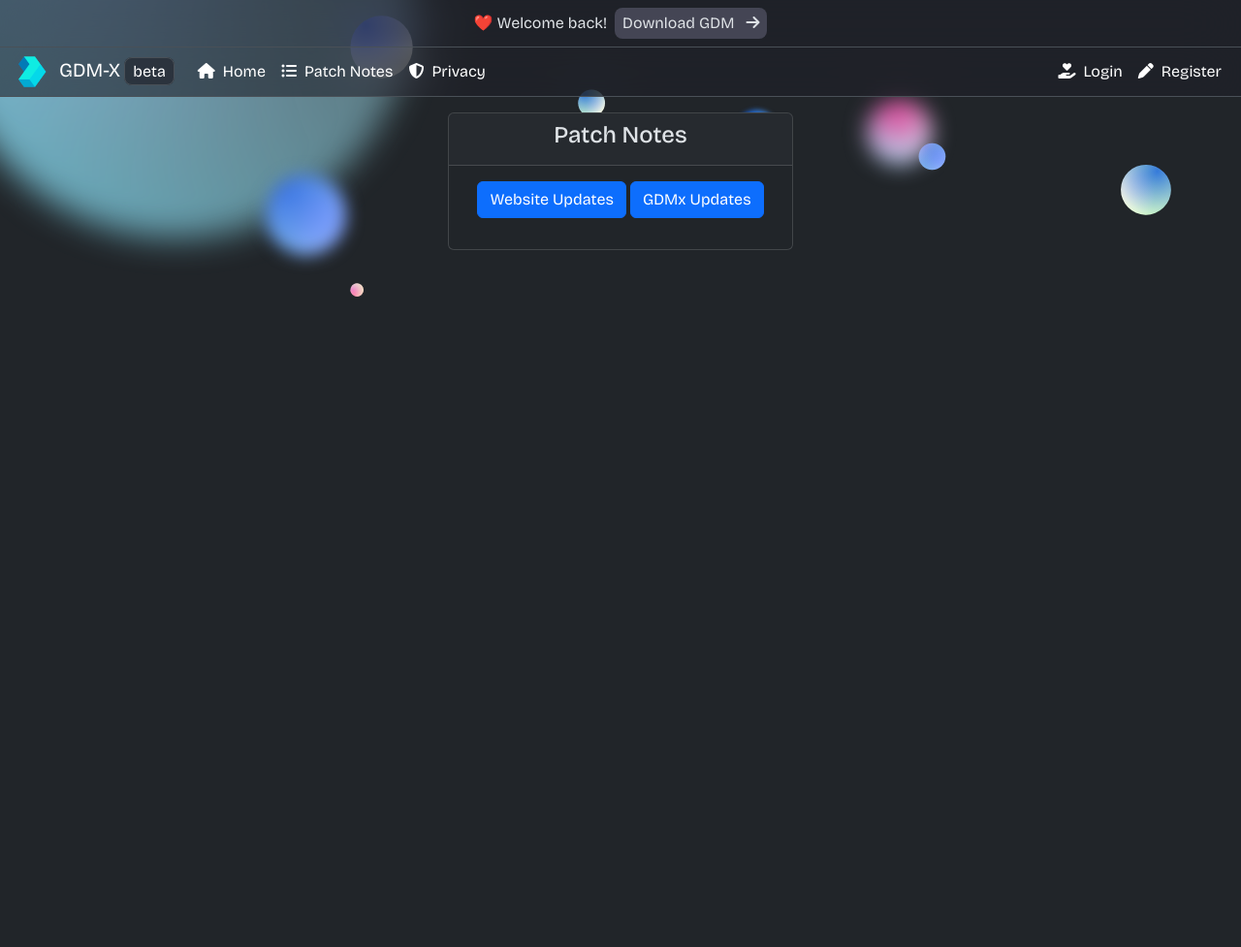
After one commit to Geometry-Dash-Multiplayer/GDMx-Website, a Flask app: page /patch_notes in a window 1280 px wide. The commit adds this page. Shown: the whole page at 97% size. Run offline with Flask 3, Linux system fonts and the light colour scheme; some libraries are stand-ins or nearby versions.

Commit message:
:+1: added website updates

```diff
--- a/run.py
+++ b/run.py
@@ -1,11 +1,13 @@
 import os, requests
 from flask import Flask, render_template, request, redirect, url_for, session, jsonify, flash
+from markupsafe import Markup
 from flask_mail import Mail, Message
 from models.users import db, User
 from data.patreon import *
 from flask_oauthlib.client import OAuth
 from app import app, oauth, db, mail
 import re
+from github import Github
 
 # Initialize SQLAlchemy with the app context and create tables
 with app.app_context():
@@ -283,6 +285,48 @@ def register():
 
     return render_template("register.html")
 
+@app.route('/patch_notes')
+def patch_notes():
+    return render_template("patch_notes.html")
+
+@app.route('/patch_notes/website_updates')
+def website_updates():
+    g = Github("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")
+
+    repo = g.get_repo("R3dWolfie/GDMX-WEBSITE-FLASK")
+    commits = repo.get_commits()
+
+    commit_data = [
+        {
+            "author": commit.commit.author.name,
+            "message": commit.commit.message,
+            "date": commit.commit.author.date.strftime('%Y-%m-%d %H:%M:%S')
+        }
+        for commit in commits
+    ]
+
+    rendered_commits = Markup('\n'.join([
+        f'<div class="col-md-4 mb-4">'
+        f'  <div class="card">'
+        f'    <div class="card-header">'
+        f'      <h5 class="card-title">{commit["author"]}</h5>'
+        f'      <small class="text-muted">{commit["date"]}</small>'
+        f'    </div>'
+        f'    <div class="card-body">'
+        f'      <p class="card-text">{commit["message"]}</p>'
+        f'    </div>'
+        f'  </div>'
+        f'</div>'
+        for commit in commit_data
+    ]))
+
+    return render_template("patch_notes/website_updates.html", rendered_commits=rendered_commits)
+
+
+@app.route('/patch_notes/gdmx_updates')
+def gdmx_updates():
+    return render_template("patch_notes/gdmx_updates.html")
+
 
 # ERROR HANDLING
 
--- a/templates/Index.html
+++ b/templates/Index.html
@@ -1,5 +1,7 @@
+{% set page_title = "Home" %}
 {% extends "Layout.html" %}
 {% block content %}
+
 <div class="text-center" style="min-height: 75vh">
     <img class="img-fluid rellax"data-rellax-speed="-3" src="static/image/logo.png"/>
     <h1 class="display-4 rellax" data-rellax-speed="1">GDM-X</h1>
--- a/templates/Layout.html
+++ b/templates/Layout.html
@@ -4,7 +4,8 @@
 <head>
     <meta charset="utf-8"/>
     <meta name="viewport" content="width=device-width, initial-scale=1.0"/>
-    <title>{% block title %}Default Title{% endblock %} | GDMX</title>
+    <title>{% block title %}{{ page_title }}{% endblock %} | GDMX</title>
+    <link rel="icon" type="image/x-icon" href="static/favicon.ico">
     <link rel="stylesheet" href="{{ url_for('static', filename='lib/bootstrap/dist/css/bootstrap.min.css') }}">
     <link rel="stylesheet" href="{{ url_for('static', filename='css/site.css') }}">
 
@@ -43,7 +44,7 @@
                         </a>
                     </li>
                     <li class="nav-item">
-                        <a class="nav-link up" href="{{ url_for('index') }}">
+                        <a class="nav-link up" href="{{ url_for('patch_notes') }}">
                             <i class="fa-solid fa-list-ul me-2"></i>Patch Notes
                         </a>
                     </li>
--- a/templates/Privacy.html
+++ b/templates/Privacy.html
@@ -1,3 +1,4 @@
+{% set page_title = "Privacy" %}
 {% extends "Layout.html" %}
 {% block content %}
 <h1></h1>
--- a/templates/403.html
+++ b/templates/error_pages/403.html
@@ -1,3 +1,4 @@
+{% set page_title = "No permission" %}
 {% extends "Layout.html" %}
 {% block content %}
 <div class="container">
--- a/templates/error_pages/404.html
+++ b/templates/error_pages/404.html
@@ -1,3 +1,4 @@
+{% set page_title = "Not Found!" %}
 {% extends "Layout.html" %}
 {% block content %}
 <div class="container">
--- a/templates/error_pages/500.html
+++ b/templates/error_pages/500.html
@@ -1,3 +1,4 @@
+{% set page_title = "Server Error" %}
 {% extends "Layout.html" %}
 {% block content %}
 <div class="container">
--- a/templates/forgot_password.html
+++ b/templates/forgot_password.html
@@ -1,6 +1,8 @@
+{% set page_title = "Forgot Password" %}
 {% extends "layout.html" %}
 
 {% block content %}
+
 <div class="container mt-5">
     <div class="row justify-content-center">
         <div class="col-md-6 col-lg-4">
--- a/templates/login.html
+++ b/templates/login.html
@@ -1,3 +1,4 @@
+{% set page_title = "Login" %}
 {% extends "layout.html" %}
 
 {% block content %}
--- /dev/null
+++ b/templates/patch_notes.html
@@ -0,0 +1,21 @@
+{% set page_title = "Patch Notes" %}
+{% extends "layout.html" %}
+
+{% block content %}
+<div class="row justify-content-center">
+    <div class="col-md-6 col-lg-4">
+        <div class="card">
+            <div class="card-header">
+                <h4 class="text-center">Patch Notes</h4>
+            </div>
+            <div class="card-body">
+                <div class="text-center mb-3">
+                    <a href="{{ url_for('website_updates') }}" class="btn btn-primary">Website Updates</a>
+                    <a href="{{ url_for('gdmx_updates') }}" class="btn btn-primary">GDMx Updates</a>
+                </div>
+                <!-- Add content for patch notes here -->
+            </div>
+        </div>
+    </div>
+</div>
+{% endblock %}
--- /dev/null
+++ b/templates/patch_notes/gdmx_updates.html
@@ -0,0 +1,5 @@
+{% set page_title = "GDMx Updates" %}
+{% extends "Layout.html" %}
+{% block content %}
+
+{% endblock %}
--- a/templates/profile.html
+++ b/templates/profile.html
@@ -1,3 +1,4 @@
+{% set page_title = "Profile" %}
 {% extends "Layout.html" %}
 {% block content %}
 
--- a/templates/register.html
+++ b/templates/register.html
@@ -1,3 +1,4 @@
+{% set page_title = "Register" %}
 {% extends "layout.html" %}
 
 {% block content %}
--- a/templates/reset_password.html
+++ b/templates/reset_password.html
@@ -1,3 +1,4 @@
+{% set page_title = "Reset Password" %}
 {% extends "layout.html" %}
 {% block content %}
 <div class="container mt-5">
```
Also changed, not shown: static/js/fetch_website_updates.js (added, +35 -0 lines), templates/patch_notes/website_updates.html (added, +13 -0 lines), static/favicon.ico.
